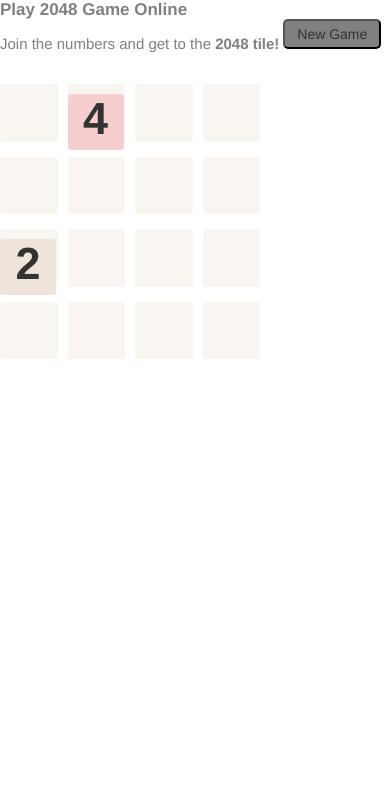
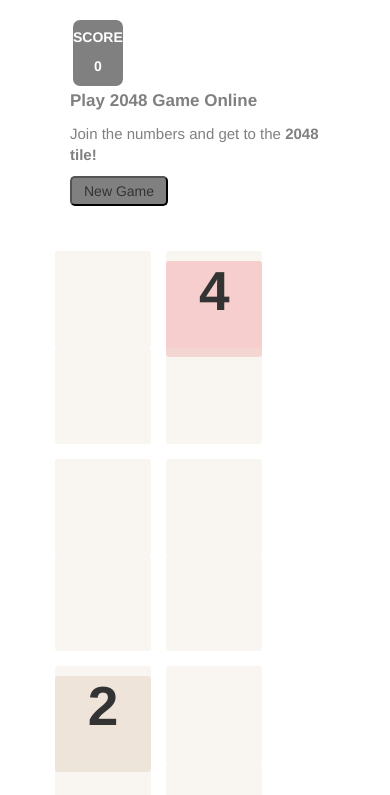
Before and after one commit to kiranpalakurthy/kiranpalakurthy.github.io, a plain HTML site: page index.html in a window 390 px wide. Shown: the part 114-909 px from the top of the page. Before the commit the page ends 844 px from the top, so only its background shows below. Drawn offline with nearby package versions, Linux system fonts and the light colour scheme.

Commit message:
Revert "media queries"
This reverts commit d4084ecc64cf4656a20ee22dbb2d4ef68fd238af.

```diff
--- a/2048game_css.css
+++ b/2048game_css.css
@@ -20,7 +20,7 @@ display: inline-block;
   border-radius: 10px;
   background: grey;
   border: 3px solid white;
-  float: right;
+  /*float: right; */
   margin-top: 20px;
   margin-right: 40px;
 }
@@ -44,7 +44,12 @@ align: center;
   float: right;
 
 }
+<!-- body{
+  overflow-x:hidden;
+  overflow-y:hidden;
+  position:relative;
 
+} -->
 
 .gameover{
 text-align: center;
@@ -54,35 +59,6 @@ color: #8f7a66;
 
 
 }
-@media screen and (max-height: 768px) and (min-width: 481px){
-.cell {
-  width: 97.5px;
-  height: 97.5px;
-  margin-right: 12px;
-  float: left;
-  border-radius: 3px;
-  background: rgba(238, 228, 218, 0.35);
-}
-}
-@media screen and (max-width: 520px){
-.cell {
-  width: 57.5px;
-  height: 57.5px;
-  margin-right: 10px;
-  float: left;
-  border-radius: 3px;
-  background: rgba(238, 228, 218, 0.35);
-}
-}
-/*.cell {
-  width: 96.25px;
-  height: 96.25px;
-  margin-right: 15px;
-  float: left;
-  border-radius: 3px;
-  background: rgba(238, 228, 218, 0.35);
-  }*/
-@media screen and (max-height: 768px) and (min-width: 481px){
 .tile-inner {
     border-radius: 3px;
 
@@ -92,19 +68,6 @@ color: #8f7a66;
     font-size: 55px;
     width: 96.20px;
   height: 96.20px;
-  }
-  }
-  @media screen and (max-width: 520px){
-.tile-inner {
-    border-radius: 3px;
-
-    text-align: center;
-    font-weight: bold;
-    z-index: 10;
-    font-size: 45px;
-    width: 56.20px;
-  height: 56.20px;
-  }
   }
   .two{
    background: #eee4da;
@@ -142,8 +105,8 @@ color: #8f7a66;
 .row{
 margin-bottom: 15px;
 }
-body{
-overflow-x: hidden;}
+
+
 .tryagain {
   color: #fff;
   background-color: #8f7a66;
@@ -151,3 +114,11 @@ overflow-x: hidden;}
   font-size: 17px;
   font-weight: bold;
 }
+.cell {
+  width: 96.25px;
+  height: 96.25px;
+  margin-right: 15px;
+  float: left;
+  border-radius: 3px;
+  background: rgba(238, 228, 218, 0.35);
+  }
--- a/2048game_js.js
+++ b/2048game_js.js
@@ -13,7 +13,6 @@ var scr=$("#score");
  }
  randomnumbergenerator();
 }
-
 function randomnumbergenerator()
 {
  var rannum=Math.random();
@@ -92,7 +91,6 @@ function draw(){
 
 	document.getElementById("division").innerHTML= s.join('');
 	}
-
 function up(){
 	for(var j=0; j<=3; j++){
 		  for(var i=0; i<=3; i++){
@@ -229,7 +227,6 @@ function right(){
 		  }
 	  }
 }
-
 $(document).keydown(function(e) {
 	var initial = JSON.parse(JSON.stringify(arr));
 	console.log(initial);
--- a/index.html
+++ b/index.html
@@ -1,4 +1,3 @@
-
 <html>
 <head>
 <title>2048 game</title>
@@ -11,8 +10,8 @@
 </head>
 <body onload="newGame()">
 <div class="row">
-  <div class="col-xs-6 col-md-4"></div>
-  <div class="col-xs-12 col-md-4"><h1 align="left" class="header inline">2048</h1>
+  <div class="col-xs-2 col-md-4"></div>
+  <div class="col-xs-8 col-md-4"><h1 align="left" class="header inline">2048</h1>
   <div class="btndefault inline">
   <h5 class="textinside" align="center">SCORE</h5>
   <p align="center" class="textinside" id="score">0</p>
@@ -23,11 +22,10 @@
   Join the numbers and get to the <b>2048 tile!</b></p>
   </div>
   <div class="inline" align="right">
-  <input type="Submit" class="btnrestart" onclick="newGame();" value="New Game"></input>
+  <input type="Submit" class="btnrestart" onclick="newGame();" value="New Game"><h5 class = "textinside">New Game</h5></input>
   </div>
  <br><br>
-
- <div id="division" class="container"></div>
+ <div id="division"></div>
  <!-- Modal -->
 <div class="modal fade" id="myModal" tabindex="-1" role="dialog" aria-labelledby="myModalLabel">
   <div class="modal-dialog" role="document">
@@ -42,7 +40,7 @@
     </div>
   </div>
 </div>
- <div class="col-xs-6 col-md-4"></div>
+ <div class="col-md-4"></div>
 </div>
 </body>
 </html>
```
